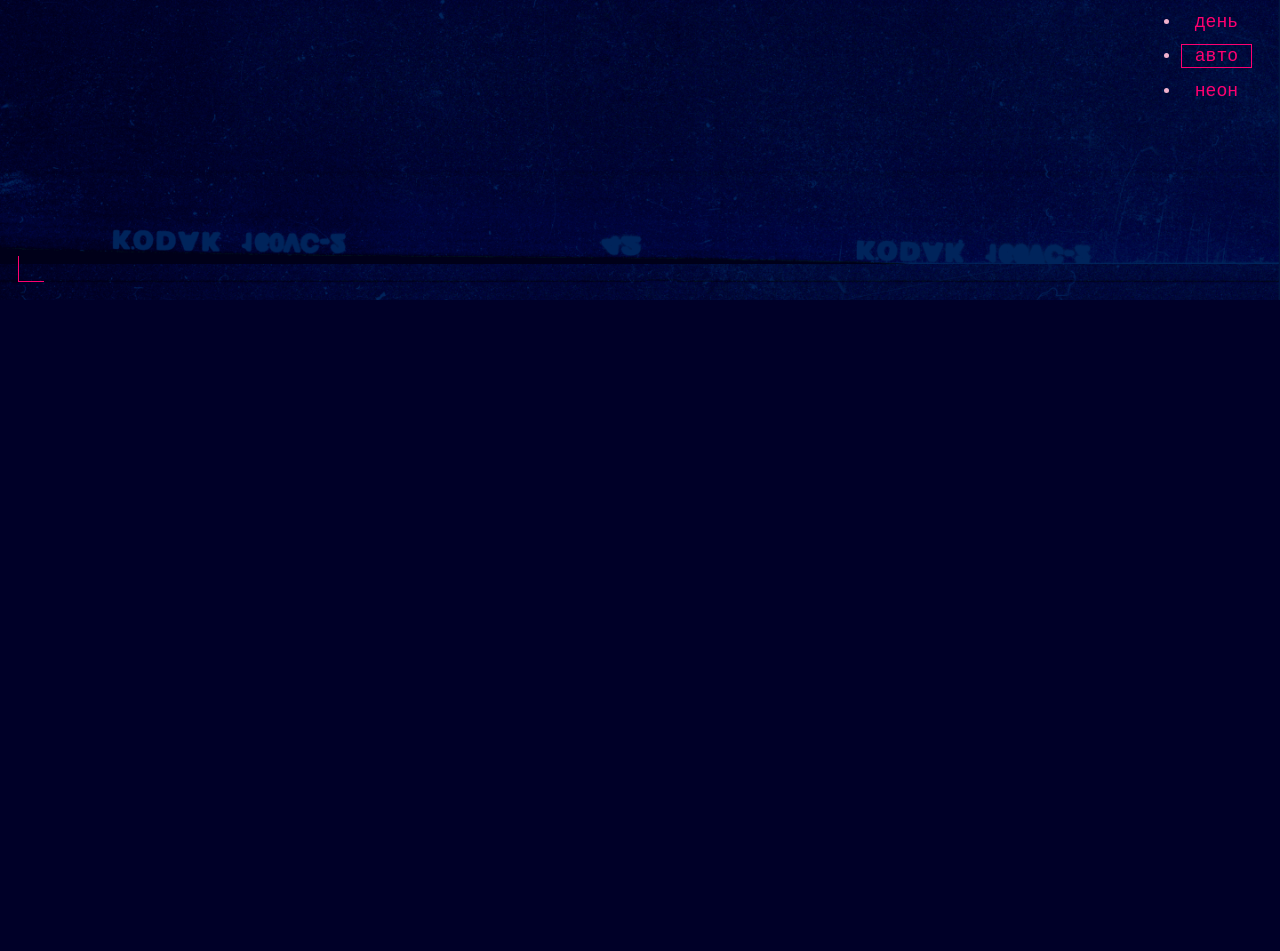
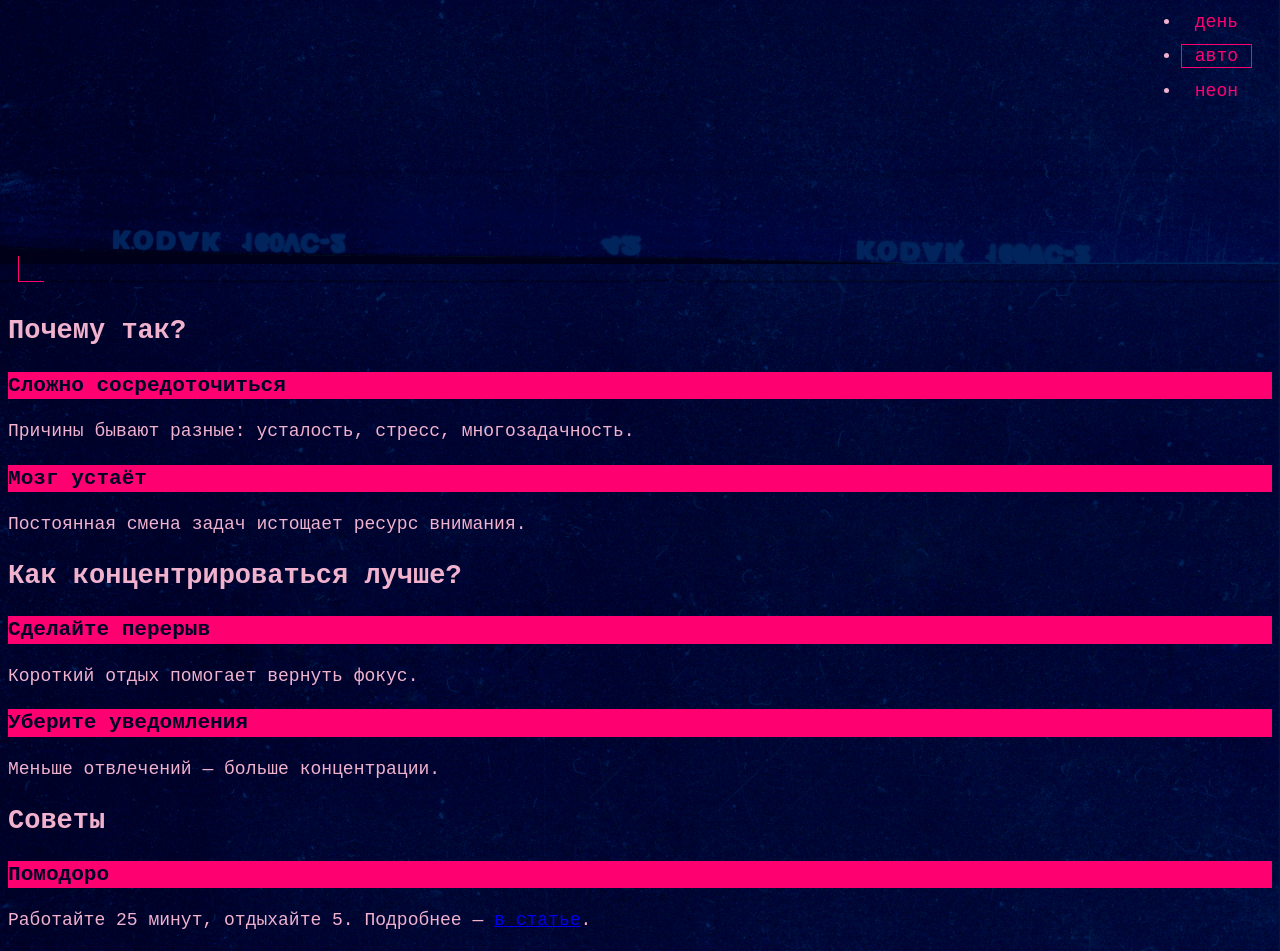
Before and after one commit to alexander-322/slozhno-sosredotochitsya-ad, a plain HTML site: page index.html in a window 1280 px wide. Shown: the part 536-1487 px from the top of the page. Before the commit the page ends 836 px from the top, so only its background shows below. Drawn offline with Linux system fonts and the light colour scheme; files whose address does not match are found by name.

Commit message:
разметка секций основного контента

```diff
--- a/index.html
+++ b/index.html
@@ -55,5 +55,59 @@
         </ul>
       </nav>
     </header>
+    <main class="main">
+      <section class="section section_why">
+        <h2 class="section__title">Почему так?</h2>
+        <div class="section__content">
+          <article class="card">
+            <h3 class="card__title title-decor">Сложно сосредоточиться</h3>
+            <p class="card__text">
+              Причины бывают разные: усталость, стресс, многозадачность.
+            </p>
+          </article>
+          <article class="card">
+            <h3 class="card__title title-decor">Мозг устаёт</h3>
+            <p class="card__text">
+              Постоянная смена задач истощает ресурс внимания.
+            </p>
+          </article>
+        </div>
+      </section>
+
+      <section class="section section_how">
+        <h2 class="section__title">Как концентрироваться лучше?</h2>
+        <div class="section__content">
+          <article class="card">
+            <h3 class="card__title card__title_regular title-decor">
+              Сделайте перерыв
+            </h3>
+            <p class="card__text">
+              Короткий отдых помогает вернуть фокус.
+            </p>
+          </article>
+          <article class="card">
+            <h3 class="card__title card__title_regular title-decor">
+              Уберите уведомления
+            </h3>
+            <p class="card__text">
+              Меньше отвлечений — больше концентрации.
+            </p>
+          </article>
+        </div>
+      </section>
+
+      <section class="section section_tips">
+        <h2 class="section__title">Советы</h2>
+        <div class="section__content">
+          <article class="card">
+            <h3 class="card__title title-decor">Помодоро</h3>
+            <p class="card__text">
+              Работайте 25 минут, отдыхайте 5. Подробнее —
+              <a class="card__link" href="#">в статье</a>.
+            </p>
+          </article>
+        </div>
+      </section>
+    </main>
   </body>
 </html>
```
